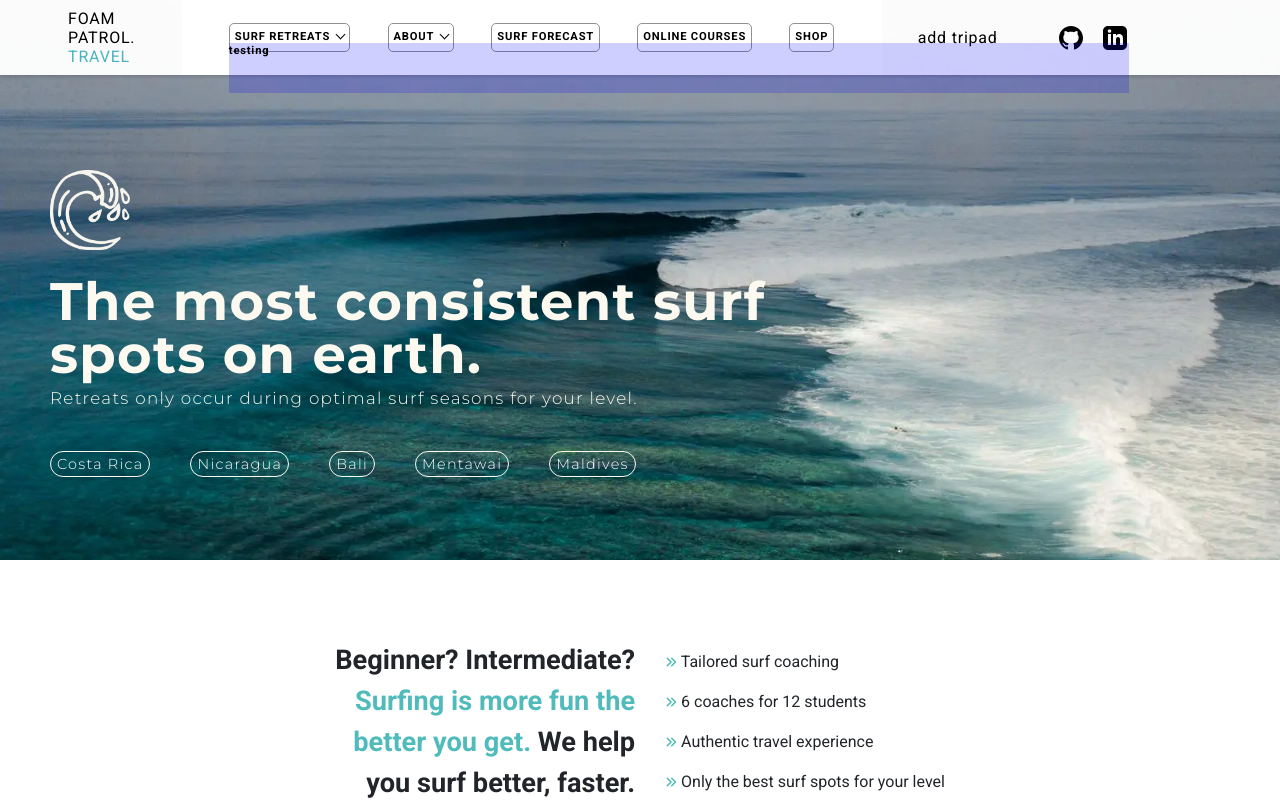
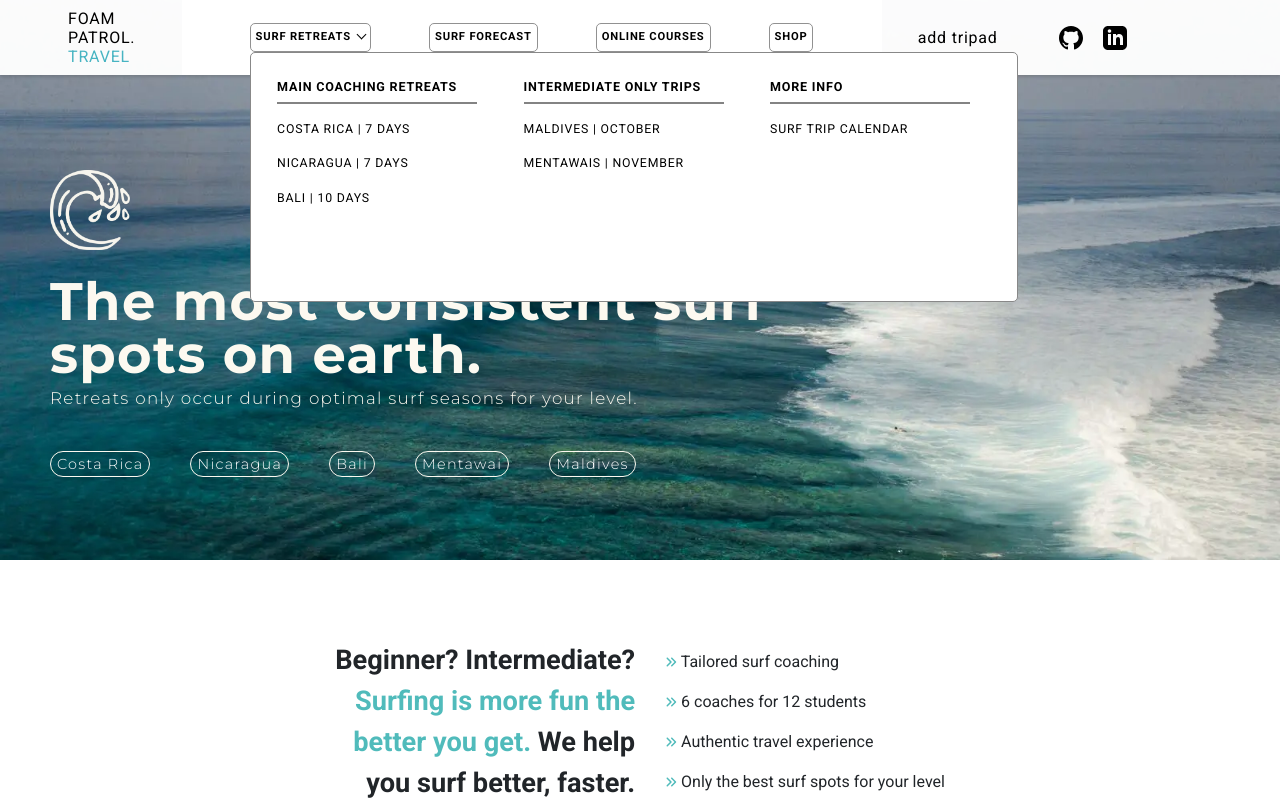
Before and after one commit to AaronoKwok/foam-patrol2, a React (Create React App) app: page / in a window 1280 px wide. Shown: the top 800 px of the page. Built offline with nearby package versions, Linux system fonts and the light colour scheme.

Commit message:
dropdown features

```diff
--- a/public/index.css
+++ b/public/index.css
@@ -58,27 +58,54 @@ nav {
   margin: 0px;
 }
 
-.retreat-dropdown {
+.nav-dropdown {
   position: relative;
+}
+
+.dropdown-section {
+  position: absolute;
+  /* visibility: hidden;
+  opacity: 0;
+  transition: opacity .5s; z-index: 1; */
+  width: 60vw;
+  height: 250px;
+  background-color: rgb(255, 255, 255);
+  top: 100%;
+  border-radius: 5px;
+  display: flex;
+  justify-content: space-evenly;
+  padding-top: 25px;
+  border: 1px solid rgb(136, 136, 136);
+}
+
+.nav-dropdown:hover .dropdown-section {
+  visibility: visible;
+  opacity: 1;
+}
+
+.retreat-dropdown-content {
+  width: 200px;
+  margin-right: 20px;
 
 }
 
-.retreat-section {
-  position: absolute;
-  z-index: 1;
-  width: 900px;
-  height: 50px;
-  background-color: rgba(0, 0, 255, 0.192);
-  top: 70%;
+.dropdown-title {
+  font-size: 1.12em;
 }
 
-.retreat-dropdown:hover .retreat-section {
-  background: red;
+.dropdown-info {
+  font-size: 1.1em;
+  font-weight: 400;
 }
 
-.about-dropdown {
-  position: relative;
+.dropdown-info:hover {
+  font-weight: 600;
+  cursor: pointer;
+}
 
+.hr-dropdown {
+  margin-top: -11px;
+  border: .5px solid rgb(131, 131, 131);
 }
 
 .about-section {
--- a/src/components/header.js
+++ b/src/components/header.js
@@ -15,17 +15,37 @@ function Header() {
                 <Logo />
 
                 <section className="white-in-nav">
-                    <div className="retreat-dropdown">
+                    {/* Two Dropdowns */}
+                    <div className="nav-dropdown">
                         <p className="nav-button">SURF RETREATS &nbsp;<i className="arrow down"></i></p>
-                        <span className="retreat-section">
-                            testing
+                        <span className="dropdown-section">
+                            <div className="retreat-dropdown-content">
+                                <p className="dropdown-title">MAIN COACHING RETREATS</p>
+                                <hr className="hr-dropdown"/> {/* add links later */}
+                                <p className="dropdown-info">COSTA RICA | 7 DAYS</p>
+                                <p className="dropdown-info">NICARAGUA | 7 DAYS</p>
+                                <p className="dropdown-info">BALI | 10 DAYS</p>
+                            </div>
+                            <div className="retreat-dropdown-content">
+                                <p className="dropdown-title">INTERMEDIATE ONLY TRIPS</p>
+                                <hr className="hr-dropdown"/>
+                                <p className="dropdown-info">MALDIVES | OCTOBER</p>
+                                <p className="dropdown-info">MENTAWAIS | NOVEMBER</p>
+                            </div>
+                            <div className="retreat-dropdown-content">
+                                <p className="dropdown-title">MORE INFO</p>
+                                <hr className="hr-dropdown"/>
+                                <p className="dropdown-info">SURF TRIP CALENDAR</p>
+                            </div>
                         </span>
                     </div>
 
-                    <p className="nav-button about-dropdown">ABOUT &nbsp;<i className="arrow down"></i></p>
-                    <section className="about-section">
-
-                    </section>
+                    {/* <div className="nav-dropdown">
+                        <p className="nav-button">ABOUT &nbsp;<i className="arrow down"></i></p>
+                        <span className="dropdown-section">
+                            test text
+                        </span>
+                    </div> */}
 
                     <Link className="nav-link color-change" to="/surfForecasts">
                         <p className="nav-button">SURF FORECAST</p>
```
